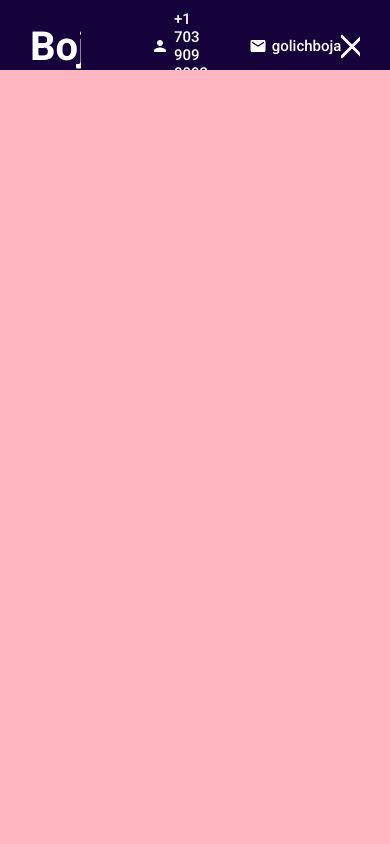
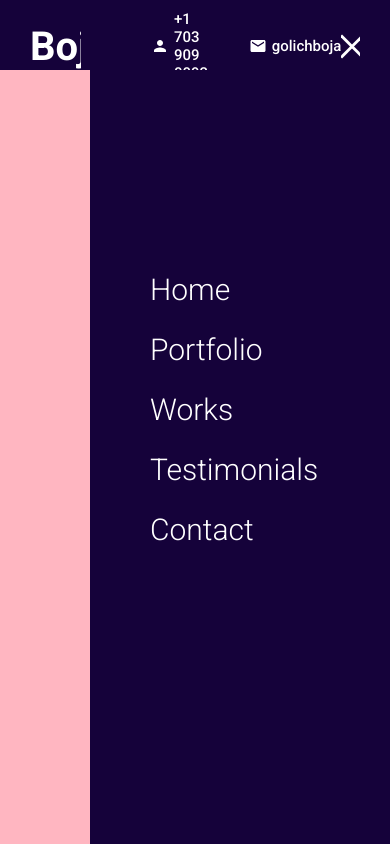
Before and after one commit to bokigolic/my-react-potrfolio, a React (Create React App) app: page / in a window 390 px wide. Built offline with nearby package versions, Linux system fonts and the light colour scheme.

Commit message:
hamburger menu done, add menu items in

```diff
--- a/src/App.js
+++ b/src/App.js
@@ -5,13 +5,18 @@
 import Testimonials from "./components/testmonials/Tstimonials"
 import Contact from "./components/contact/Contact"
 import "./app.scss"
+import { useState } from "react";
+import Menuu from "./components/menu/Menuu";
+
 
 
 
 function App() {
+  const [menuOpen, setMenuOpen] = useState(true)
   return (
     <div className="app">
-     <Topbar />
+     <Topbar menuOpen = {menuOpen} setMenuOpen = {setMenuOpen}/>
+     <Menuu menuOpen={menuOpen} setMenuOpen={setMenuOpen}/>
      <div className="sections">
       <Intro />
       <Portfolio />
--- /dev/null
+++ b/src/components/menu/Menuu.jsx
@@ -0,0 +1,25 @@
+import "./menu.scss";
+
+export default function Menuu({ menuOpen, setMenuOpen }) {
+  return (
+    <div className={"menu "+(menuOpen && "active")}>
+      <ul>
+        <li onClick={()=>setMenuOpen(false)}>
+          <a href="#intro">Home</a>
+        </li>
+        <li onClick={()=>setMenuOpen(false)}>
+          <a href="#portfolio">Portfolio</a>
+        </li>
+        <li onClick={()=>setMenuOpen(false)}>
+          <a href="#works">Works</a>
+        </li>
+        <li onClick={()=>setMenuOpen(false)}>
+          <a href="#testimonials">Testimonials</a>
+        </li>
+        <li onClick={()=>setMenuOpen(false)}>
+          <a href="#contact">Contact</a>
+        </li>
+      </ul>
+    </div>
+  );
+}
--- /dev/null
+++ b/src/components/menu/menu.scss
@@ -0,0 +1,43 @@
+@import "../../global.scss";
+
+.menu {
+  width: 300px;
+  height: 100vh;
+  background-color: $maniColor;
+  position: fixed;
+  top: 0;
+  right: -300px;
+  z-index: 2;
+  display: flex;
+  flex-direction: column;
+  align-items: center;
+  justify-content: center;
+  transition: all 1s ease;
+
+  &.active {
+    right: 0;
+  }
+
+  ul {
+    margin: 0;
+    padding: 0;
+    list-style: none;
+    font-size: 30px;
+    font-weight: 300;
+    color: white;
+    width: 60%;
+
+    li {
+      margin-bottom: 25px;
+      a {
+        font-size: inherit;
+        color: inherit;
+        text-decoration: none;
+      }
+
+      &:hover {
+        font-weight: 500;
+      }
+    }
+  }
+}
--- a/src/components/topbar/Topbar.jsx
+++ b/src/components/topbar/Topbar.jsx
@@ -1,9 +1,9 @@
 import "./topbar.scss";
 import { Person, Mail } from "@mui/icons-material";
 
-export default function Topbar() {
+export default function Topbar({ menuOpen, setMenuOpen }) {
   return (
-    <div className={"topbar active"}>
+    <div className={"topbar " + (menuOpen && "active")}>
       <div className="wrapper">
         <div className="left">
           <a href="#intro" className="logo">
@@ -19,7 +19,7 @@
           </div>
         </div>
         <div className="right">
-          <div className="hamburger">
+          <div className="hamburger" onClick={()=>setMenuOpen(!menuOpen)}>
             <span className="line1"></span>
             <span className="line2"></span>
             <span className="line3"></span>
--- a/src/components/topbar/topbar.scss
+++ b/src/components/topbar/topbar.scss
@@ -4,7 +4,6 @@
   width: 100%;
   height: 70px;
   background-color: white;
-
   position: fixed;
   top: 0;
   z-index: 3;
```
